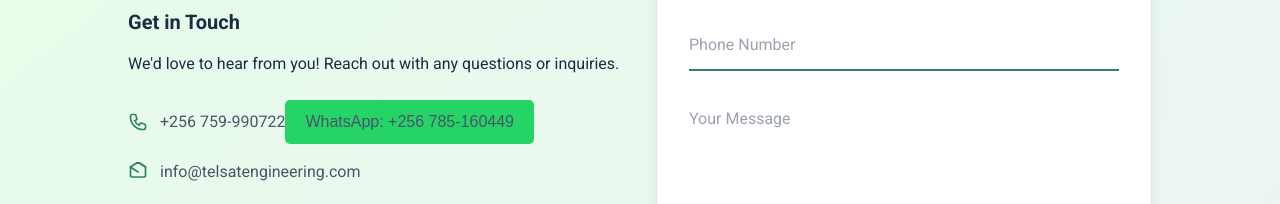
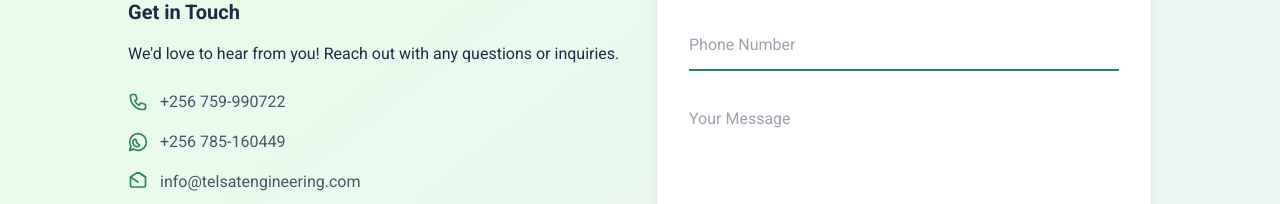
Before and after one commit to sbright875/TELSAT-WEBSITE, a plain HTML site: page index.html in a window 1280 px wide. Shown: the part 5786-5990 px from the top of the page. Drawn offline with nearby package versions, Linux system fonts and the light colour scheme.

Commit message:
Update index.html

```diff
--- a/index.html
+++ b/index.html
@@ -111,17 +111,6 @@
     .cta-button:hover {
       background-color: #48BB78;
       transform: translateY(-2px);
-    }
-    .whatsapp-btn {
-      background-color: #25D366;
-      color: white;
-      padding: 10px 20px;
-      text-decoration: none;
-      border-radius: 5px;
-      font-family: Arial, sans-serif;
-    }
-    .whatsapp-btn:hover {
-      background-color: #20b354;
     }
     .service-card, .industry-card, .job-card {
       padding: 1.5rem;
@@ -619,8 +608,12 @@
               <path stroke-linecap="round" stroke-linejoin="round" stroke-width="2" d="M3 5a2 2 0 012-2h3.28a1 1 0 01.948.684l1.498 4.493a1 1 0 01-.502 1.21l-2.257 1.13a11.042 11.042 0 005.516 5.516l1.13-2.257a1 1 0 01 1.21-.502l4.493 1.498a1 1 0 01.684.949V19a2 2 0 01-2 2h-1C9.716 21 3 14.284 3 6V6.5z"></path>
             </svg>
             <a href="tel:+1234567890" class="text-4A5568 hover:text-48BB78 transition">+256 759-990722</a>
-            <p></p>
-            <a href="https://wa.me/+256785160449?text=Hi%20there" class="whatsapp-btn">WhatsApp: +256 785-160449</a>
+          </div>
+          <div class="contact-detail-item">
+            <svg class="w-6 h-6 text-2F855A" fill="none" stroke="currentColor" viewBox="0 0 24 24" xmlns="http://www.w3.org/2000/svg">
+              <path stroke-linecap="round" stroke-linejoin="round" stroke-width="2" d="M12 2C6.48 2 2 6.48 2 12c0 1.87.51 3.63 1.41 5.15L2 22l4.85-1.41A9.956 9.956 0 0012 22c5.52 0 10-4.48 10-10S17.52 2 12 2zm1.88 13.65c-.22.62-.66 1.11-1.29 1.43-.3.15-.62.27-1.01.36-.75.18-1.72.13-2.68-.37-1.12-.58-1.97-1.54-2.54-2.66-.58-1.12-.9-2.34-.37-3.46.22-.47.49-.89.8-1.25.31-.36.67-.65 1.09-.83.17-.07.35-.11.53-.11.14 0 .28.02.41.06.14.04.27.12.38.22.25.22.49.49.67.77.18.28.32.58.41.89.09.31.12.63.09.95-.03.32-.13.63-.29.92z"></path>
+            </svg>
+            <a href="https://wa.me/+256785160449?text=Hello%20Telsat%20Engineering,%20I%20have%20a%20question" class="text-4A5568 hover:text-48BB78 transition">+256 785-160449</a>
           </div>
           <div class="contact-detail-item">
             <svg class="w-6 h-6 text-2F855A" fill="none" stroke="currentColor" viewBox="0 0 24 24">
```
